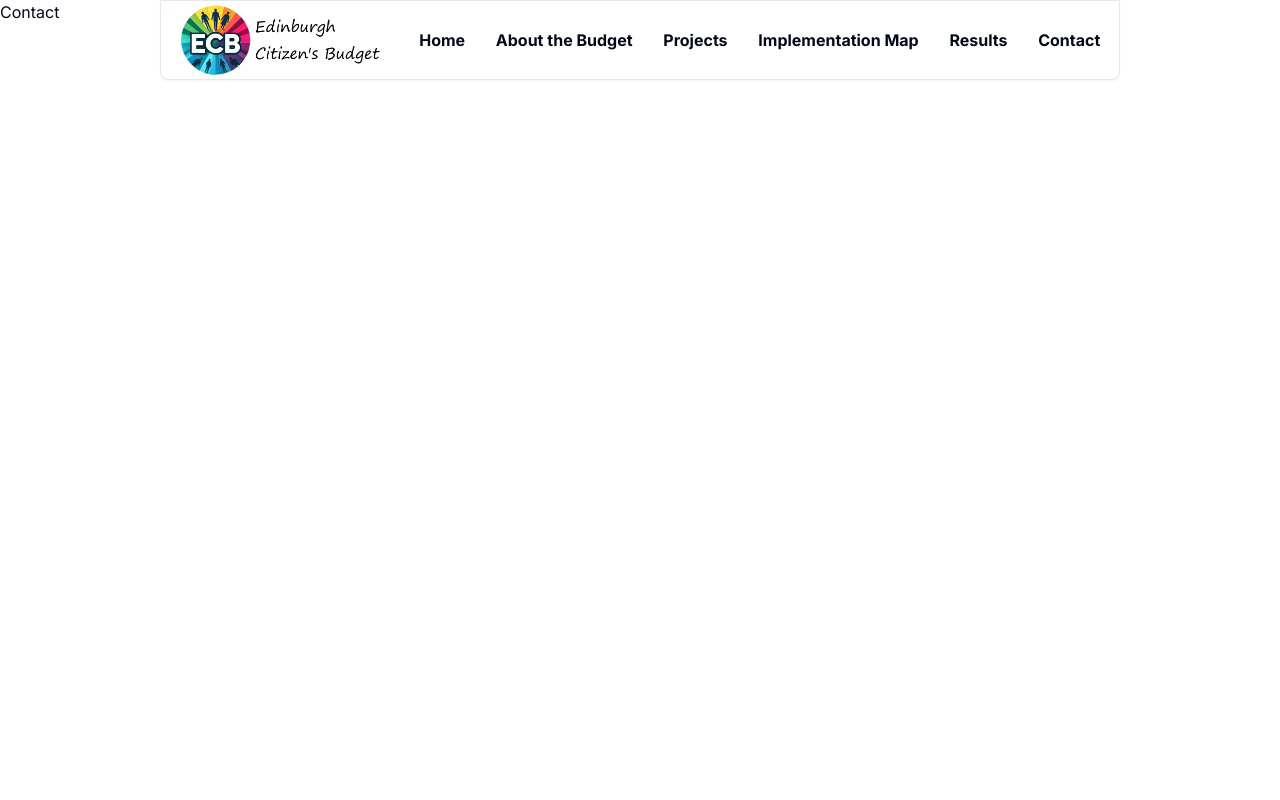
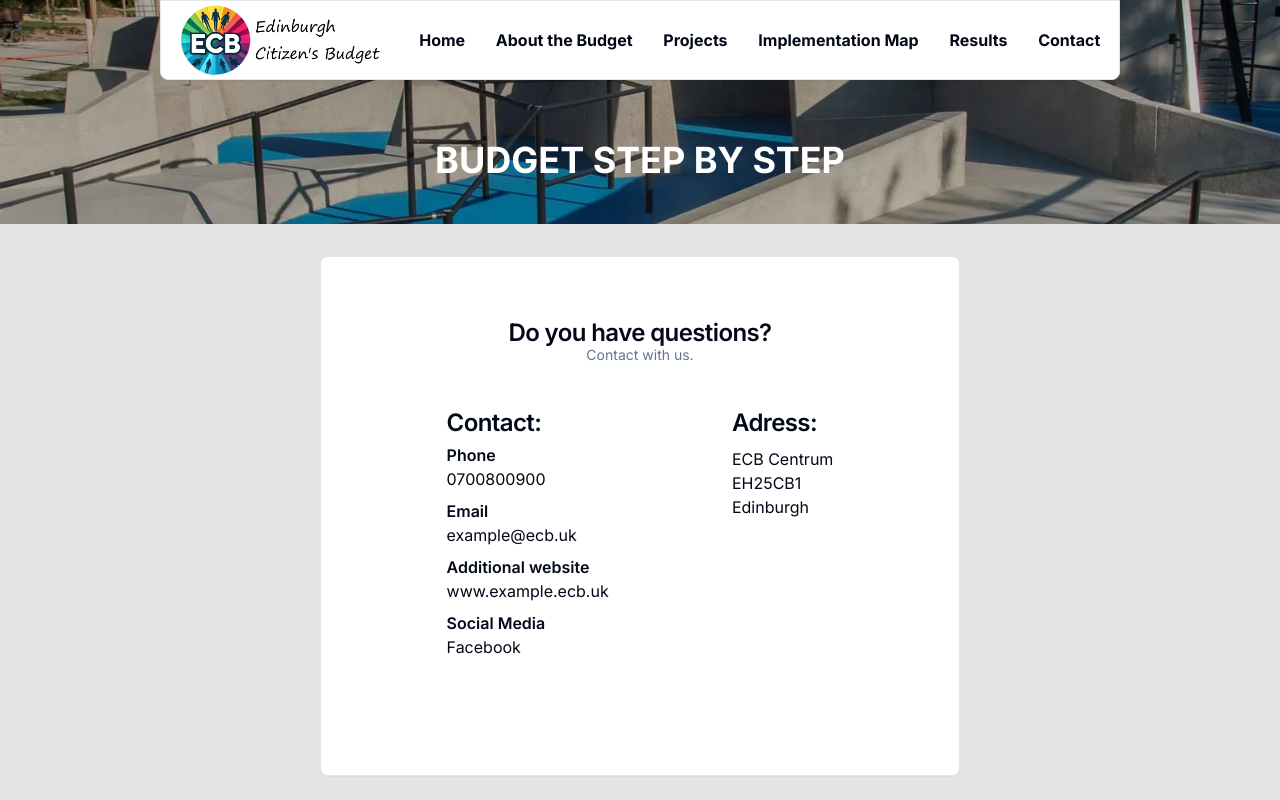
Before and after one commit to LSzpilowski/leaf-3, a Next.js app: page /contact in a window 1280 px wide. Shown: the top 800 px of the page. Built offline with nearby package versions, Linux system fonts and the light colour scheme.

Commit message:
feat/contact done (#8)

```diff
--- a/src/app/contact/page.tsx
+++ b/src/app/contact/page.tsx
@@ -1,7 +1,86 @@
-import React from "react";
+import {
+  Card,
+  CardDescription,
+  CardHeader,
+  CardTitle,
+} from "@/components/ui/card";
+import Image from "next/image";
+
+interface IContactDetails {
+  title: string;
+  desc: string;
+}
+
+const contactDetials: IContactDetails[] = [
+  {
+    title: "Phone",
+    desc: "0700800900",
+  },
+  {
+    title: "Email",
+    desc: "example@ecb.uk",
+  },
+  {
+    title: "Additional website",
+    desc: "www.example.ecb.uk",
+  },
+  {
+    title: "Social Media",
+    desc: "Facebook",
+  },
+];
 
 function Contact() {
-  return <div>Contact</div>;
+  return (
+    <div className="min-h-screen w-full flex flex-col items-center gap-8 bg-[rgb(228,228,228)] pb-10 ">
+      <div className="relative w-full h-[28vh]">
+        <Image
+          src={"/images/pkpark.png"}
+          alt="Parkour Park"
+          fill={true}
+          quality={100}
+          className="z-0 object-cover"
+        />
+        <div className="absolute inset-0 bg-black opacity-25 z-10"></div>
+        <div className="absolute inset-0 z-10 h-80 flex flex-col justify-center items-center">
+          <p className="text-4xl font-bold text-white">BUDGET STEP BY STEP</p>
+        </div>
+      </div>
+      <div className="flex flex-row justify-center w-3/4 min-h-[65vh] ">
+        <Card className="w-2/3 flex flex-col items-center p-10">
+          <CardHeader className="flex flex-col gap-10 w-full">
+            <div>
+              <CardTitle className="text-center">
+                Do you have questions?
+              </CardTitle>
+              <CardDescription className="text-center">
+                Contact with us.
+              </CardDescription>
+            </div>
+            <div className="flex flex-row w-full justify-around ">
+              <div className="flex flex-col gap-2">
+                <CardTitle>Contact:</CardTitle>
+                {contactDetials.map((item, index) => (
+                  <div key={index}>
+                    <p className="font-semibold">{item.title}</p>
+                    <p>{item.desc}</p>
+                  </div>
+                ))}
+              </div>
+              <div className="flex flex-col gap-3">
+                <CardTitle>Adress:</CardTitle>
+                <div>
+                  <p>ECB Centrum </p>
+                  <p>EH25CB1</p>
+                  <p>Edinburgh</p>
+                </div>
+              </div>
+            </div>
+          </CardHeader>
+        </Card>
+      </div>
+    </div>
+  );
 }
 
 export default Contact;
```
Also changed, not shown: src/app/about_the_budget/voting/page.tsx (+1 -6 lines).
